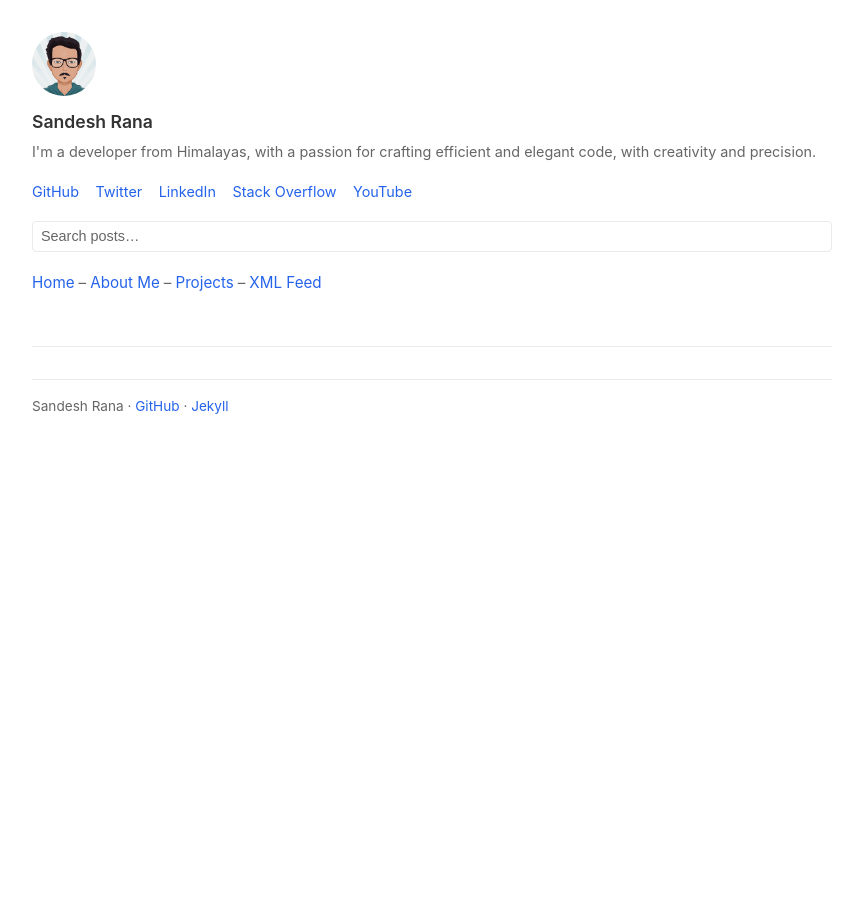
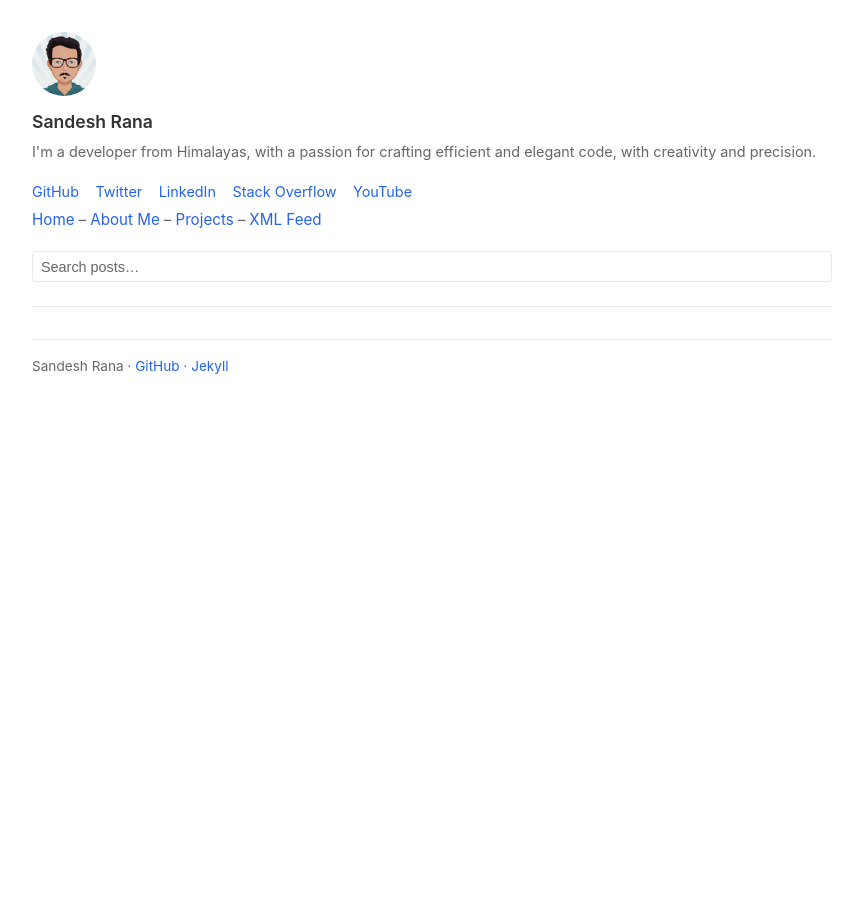
Before and after one commit to vimm0/vimm0.github.io, a Jekyll site: the page built from index.md, in a window 1280 px wide. Shown: the whole page, without its empty margins (208-1071 px from the left). Built offline with Jekyll 4.4.1, drawn with Linux system fonts in a browser that asks for light colours; our own code applies the rules of GitHub Pages for plain Markdown files; the list of posts is cut into pages by our own code.

Commit message:
Fix layout for nav and search alignment

```diff
--- a/_layouts/default.html
+++ b/_layouts/default.html
@@ -30,10 +30,6 @@ layout: compress
                 <a href="{{ link.link }}" target="_blank" rel="noopener" aria-label="{{ link.text }}">{{ link.text }}</a>
                 {% endfor %}
             </div>
-            <div class="site-search" id="js-search">
-                <input type="search" id="js-search__input" class="site-search__input" placeholder="Search posts…" aria-label="Search posts" autocomplete="off">
-                <ul class="site-search__results" id="js-search__results" aria-live="polite"></ul>
-            </div>
             <nav>
                 <ul class="site-nav">
                     {% for i in site.urls %}
@@ -41,6 +37,11 @@ layout: compress
                     {% endfor %}
                 </ul>
             </nav>
+            <div class="site-search" id="js-search">
+                <input type="search" id="js-search__input" class="site-search__input" placeholder="Search posts…" aria-label="Search posts" autocomplete="off">
+                <ul class="site-search__results" id="js-search__results" aria-live="polite"></ul>
+            </div>
+
         </aside>
         <script>
             window.__SEARCH_POSTS__ = [
--- a/static/css/theme.css
+++ b/static/css/theme.css
@@ -55,8 +55,8 @@ h3 { font-size: 1.1rem; }
 }
 
 .site-sidebar {
-  margin-bottom: 2rem;
-  padding-bottom: 1rem;
+  margin-bottom:0;
+  /* padding-bottom: 1rem; */
   /* border-bottom: 1px solid var(--border); */
 }
 
```
